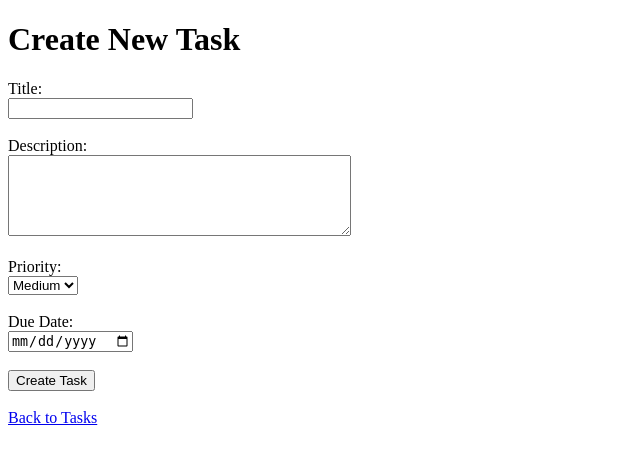
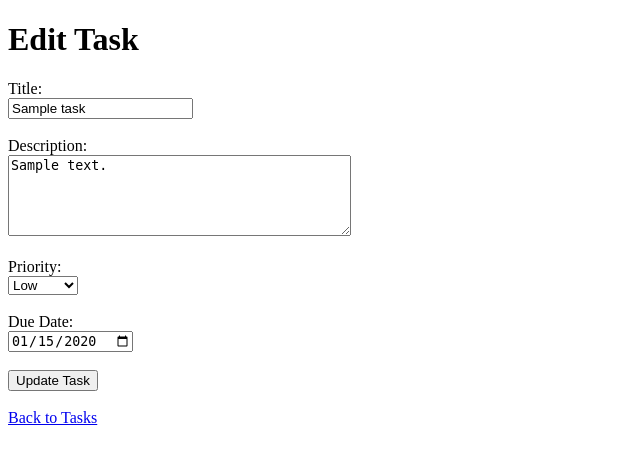
Before and after one commit to Brij-Ai/TaskFlow-toDO-Django, a Django app: page /tasks/1/edit/ in a window 1280 px wide. Shown: the top 464 px of the page, without its empty margins (0-640 px from the left). Run offline with Django 5.2, Linux system fonts and the light colour scheme; a user stored in the database is signed in; tables that the repository leaves empty hold one stand-in row (values such as "Sample post").

Commit message:
Stage 6 : Refactor task form and list templates; enhance edit task functionality in views

```diff
--- a/taskFlow/tasks/templates/tasks/task_form.html
+++ b/taskFlow/tasks/templates/tasks/task_form.html
@@ -1,63 +1,136 @@
-<!doctype html>
+<!DOCTYPE html>
 <html>
 <head>
-    <title>Create Task - TaskFlow</title>
+
+    <title>
+        {% if task %}
+            Edit Task
+        {% else %}
+            Create Task
+        {% endif %}
+        - TaskFlow
+    </title>
+
 </head>
 
 <body>
-    <h1>Create New Task</h1>
+
+    <h1>
+        {% if task %}
+            Edit Task
+        {% else %}
+            Create New Task
+        {% endif %}
+    </h1>
+
 
     <form method="POST">
+
         {% csrf_token %}
 
-      <label for="title"> Title: </label>
 
-      <br />
+        <label for="title">
+            Title:
+        </label>
 
-      <input type="text" id="title" name="title" maxlength="200" required />
+        <br>
 
-      <br /><br />
+        <input
+            type="text"
+            id="title"
+            name="title"
+            maxlength="200"
+            value="{{ task.title|default:'' }}"
+            required
+        >
 
-      <label for="description"> Description: </label>
+        <br><br>
 
-      <br />
+
+        <label for="description">
+            Description:
+        </label>
+
+        <br>
 
         <textarea
             id="description"
             name="description"
             rows="5"
             cols="40"
-      ></textarea>
+        >{{ task.description|default:'' }}</textarea>
 
-      <br /><br />
+        <br><br>
 
-      <label for="priority"> Priority: </label>
 
-      <br />
+        <label for="priority">
+            Priority:
+        </label>
+
+        <br>
 
         <select id="priority" name="priority">
-        <option value="low">Low</option>
 
-        <option value="medium" selected>Medium</option>
+            <option
+                value="low"
+                {% if task.priority == 'low' %}selected{% endif %}
+            >
+                Low
+            </option>
 
-        <option value="high">High</option>
+            <option
+                value="medium"
+                {% if task.priority == 'medium' or not task %}selected{% endif %}
+            >
+                Medium
+            </option>
+
+            <option
+                value="high"
+                {% if task.priority == 'high' %}selected{% endif %}
+            >
+                High
+            </option>
+
         </select>
 
-      <br /><br />
+        <br><br>
 
-      <label for="due_date"> Due Date: </label>
 
-      <br />
+        <label for="due_date">
+            Due Date:
+        </label>
 
-      <input type="date" id="due_date" name="due_date" />
+        <br>
 
-      <br /><br />
+        <input
+            type="date"
+            id="due_date"
+            name="due_date"
+            value="{{ task.due_date|date:'Y-m-d' }}"
+        >
 
-      <button type="submit">Create Task</button>
+        <br><br>
+
+
+        <button type="submit">
+
+            {% if task %}
+                Update Task
+            {% else %}
+                Create Task
+            {% endif %}
+
+        </button>
+
     </form>
 
-    <br />
 
-    <a href="{% url 'task_list' %}"> Back to Tasks </a>
+    <br>
+
+    <a href="{% url 'task_list' %}">
+        Back to Tasks
+    </a>
+
 </body>
 </html>
--- a/taskFlow/tasks/templates/tasks/task_list.html
+++ b/taskFlow/tasks/templates/tasks/task_list.html
@@ -20,7 +20,6 @@
     <hr />
 
     {% if tasks %} {% for task in tasks %}
-
     <div>
       <h3>{{ task.title }}</h3>
 
@@ -43,6 +42,7 @@
         {{ task.due_date }}
       </p>
       {% endif %}
+      <a href="{% url 'edit_task' task.id %}">Edit</a>
     </div>
 
     <hr />
--- a/taskFlow/tasks/views.py
+++ b/taskFlow/tasks/views.py
@@ -7,6 +7,7 @@ from django.contrib.auth import authenticate, login, logout
 from django.contrib import messages
 from .models import Task
 from django.contrib.auth.decorators import login_required
+from django.shortcuts import get_object_or_404
 # Create your views here.
 
 
@@ -100,7 +101,13 @@ def create_task(request):
 
 @login_required
 def edit_task(request, task_id):
-    task = Task.objects.get(id = task_id, user = request.user)
+
+    task = get_object_or_404(
+        Task,
+        id = task_id,
+        user = request.user
+    )
+
     if request.method == 'POST':
         task.title = request.POST['title']
         task.description = request.POST['description']
```
Lines whose indentation alone changed are shown as unchanged.
